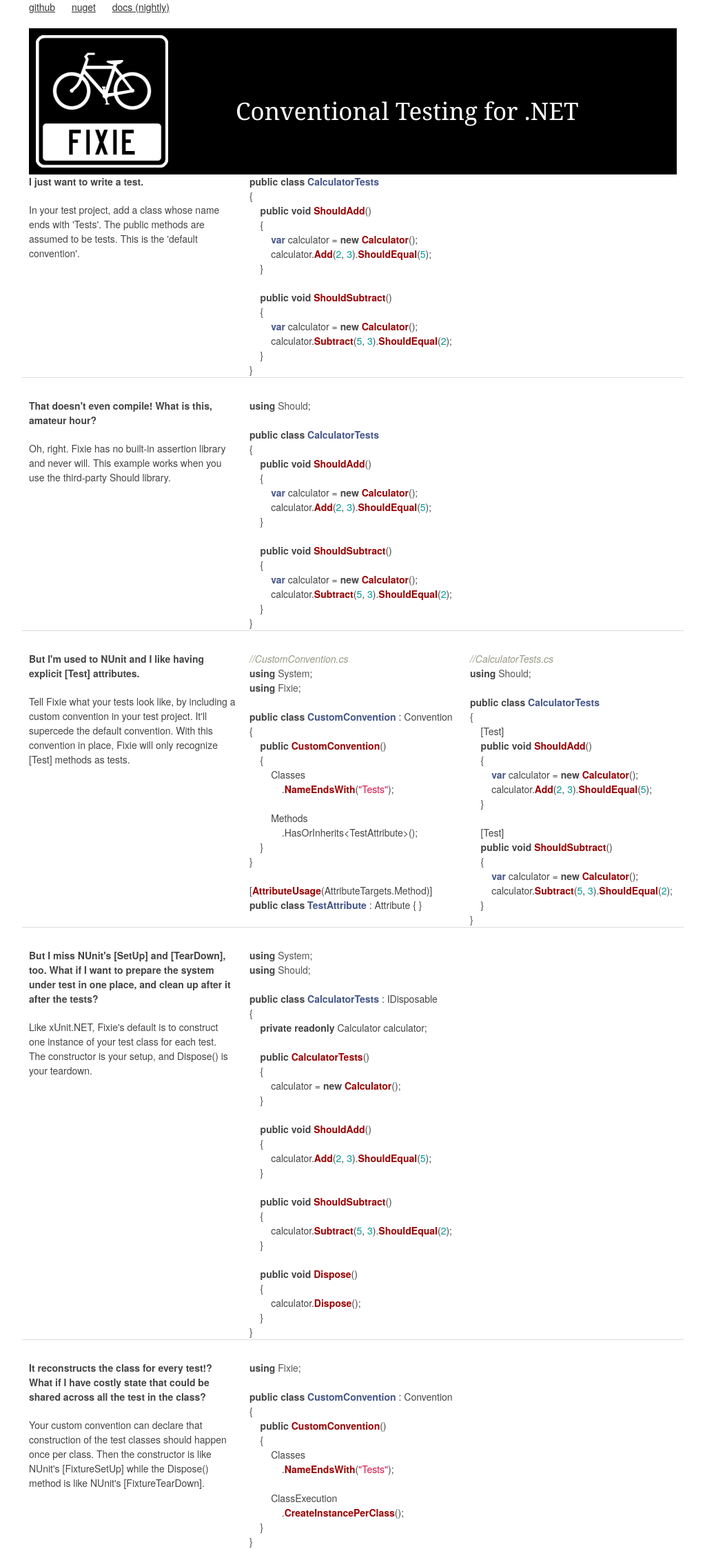
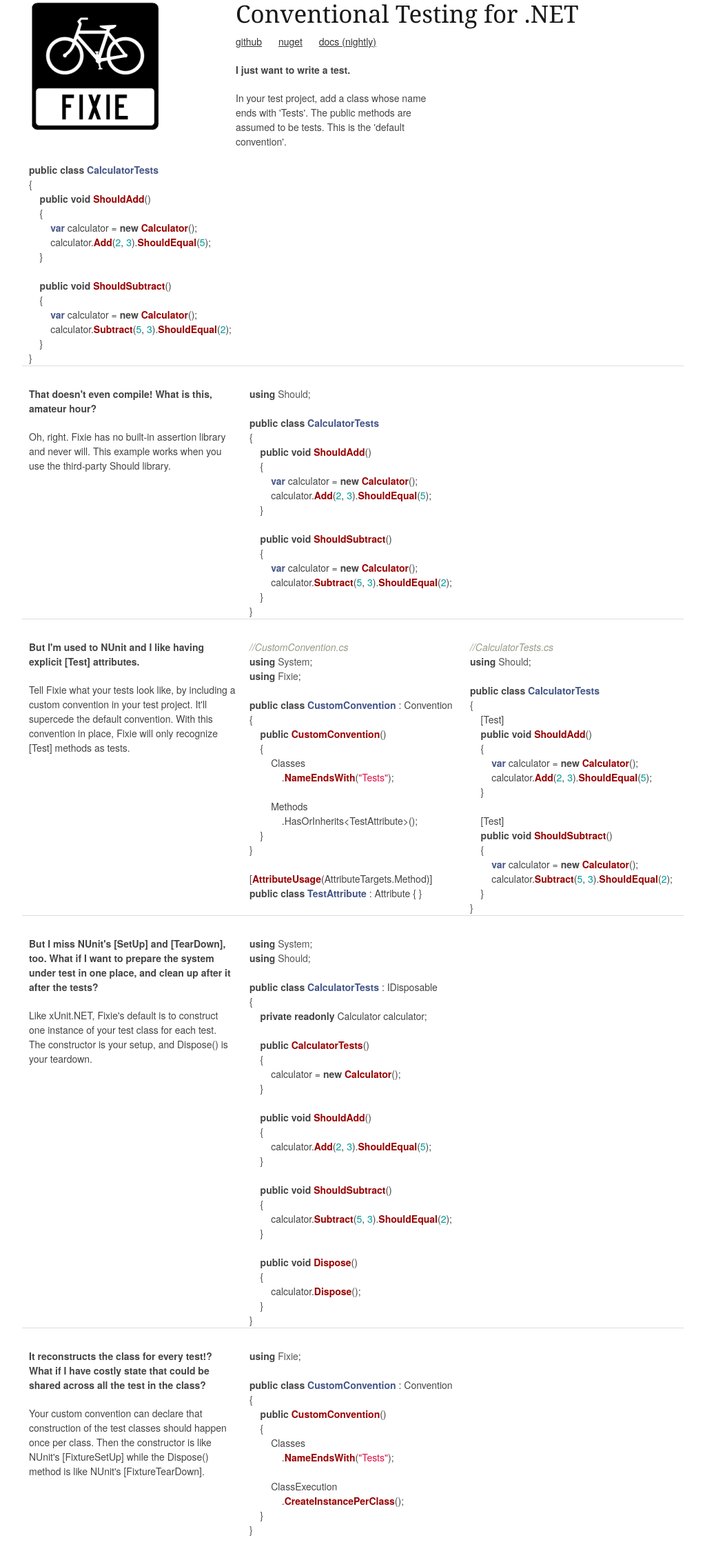
Before and after one commit to fixie/fixie.github.io, a Jekyll site: the page built from index.html, in a window 1280 px wide. Shown: the whole page at 69% size, without its empty margins (128-1151 px from the left). Built offline with Jekyll 4.4.1, drawn with Linux system fonts in a browser that asks for light colours.

Commit message:
Update default.html

```diff
--- a/_layouts/default.html
+++ b/_layouts/default.html
@@ -17,11 +17,7 @@
     	display: inline;
     	margin: 0 20px 0 0;
     	margin-bottom: 130px;
-    }
-
-    #header {
-      background-color: black;
-      height: 212px;
+    	align: center;
     }
 
     .user {
@@ -35,25 +31,20 @@
 </head>
 <body>
   <div class="container">
-    <div id="navigation" class="sixteen columns">
-      <ul>
+
+    <div class="five columns">
+      <img src="images/fixie_192.png" />
+    </div>
+
+    <div class="eleven columns">
+      <h2>Conventional Testing for .NET</h2>
+      <ul id="navigation">
         <li><a href="https://github.com/plioi/fixie">github</a></li>
         <li><a href="http://www.nuget.org/packages/fixie">nuget</a></li>
         <li><a href="https://github.com/plioi/fixie/blob/master/README.md">docs (nightly)</a></li>
       </ul>
     </div>
 
-    <div id="header" class="sixteen columns">
-     <div class="row">
-      <div class="five columns alpha">
-        <img src="images/fixie_192.png" style="margin: 10px" />
-      </div>
-      <div class="eleven columns omega">
-        <h2 style="color: white; margin-top: 100px">Conventional Testing for .NET</h2>
-      </div>
-     </div>
-    </div>
-
     {{ content }}
   </div>
 </body>
```
